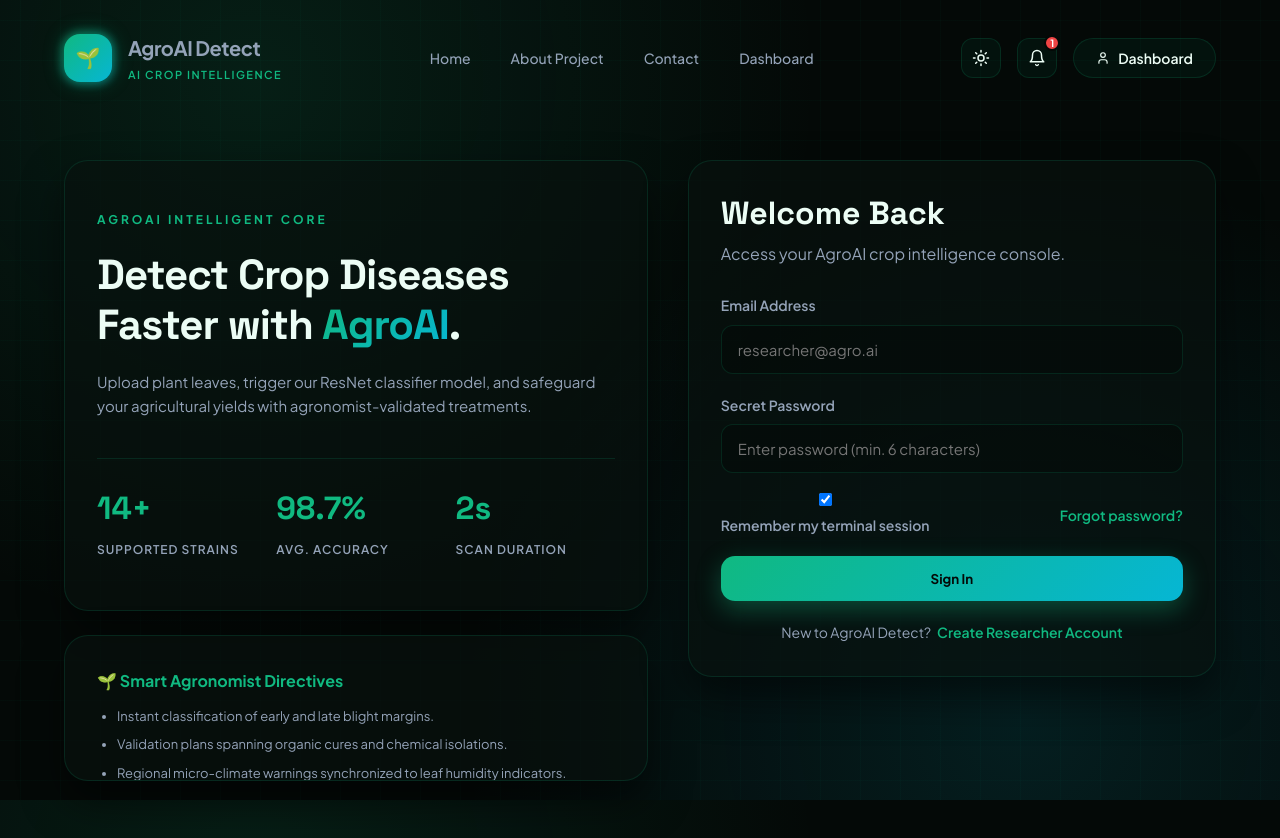
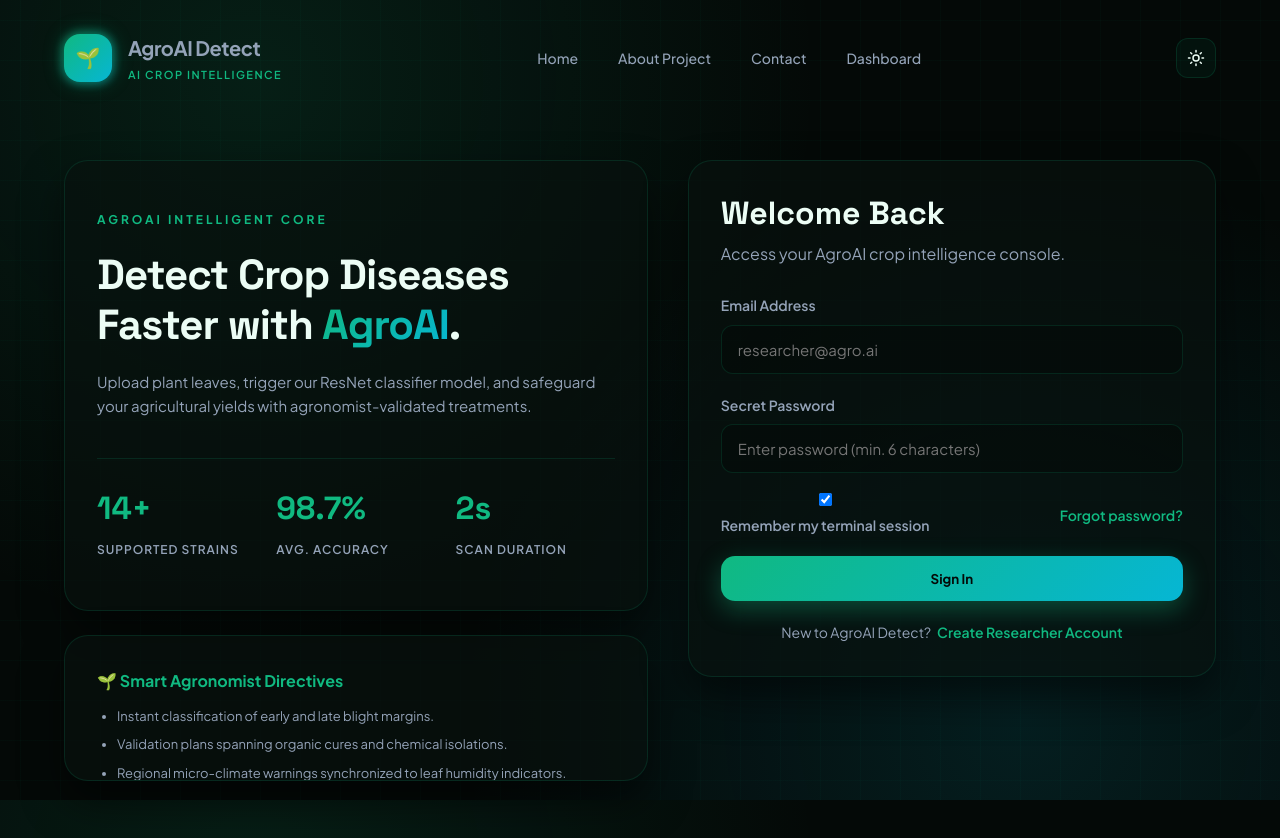
Before and after one commit to Abderrahim-issou/PFM, a React (Vite) app in the folder frontend/: page /login in a window 1280 px wide. Shown: the top 838 px of the page. Built offline with nearby package versions, Linux system fonts and the light colour scheme.

Commit message:
Update Top bar

```diff
--- a/frontend/src/components/TopBar.tsx
+++ b/frontend/src/components/TopBar.tsx
@@ -8,10 +8,9 @@ type TopBarProps = {
 }
 
 const TopBar = ({ showAuthButtons = true, showLogout = true }: TopBarProps) => {
-  const { setAuth } = useAuth()
+  const { user } = useAuth()
   const navigate = useNavigate()
   const [theme, setTheme] = useState<'dark' | 'light'>('dark')
-  const [showNotifications, setShowNotifications] = useState(false)
   const [notifications, setNotifications] = useState([
     {
       id: 1,
@@ -144,116 +143,8 @@ const TopBar = ({ showAuthButtons = true, showLogout = true }: TopBarProps) => {
           )}
         </button>
 
-        {/* Notifications Button */}
-        {true && (
-          <div style={{ position: 'relative' }}>
-            <button
-              className="icon-btn"
-              onClick={() => setShowNotifications(!showNotifications)}
-              title="Notifications"
-              type="button"
-            >
-              <svg
-                fill="none"
-                height="18"
-                stroke="currentColor"
-                strokeLinecap="round"
-                strokeLinejoin="round"
-                strokeWidth="2"
-                viewBox="0 0 24 24"
-                width="18"
-              >
-                <path d="M6 8a6 6 0 0 1 12 0c0 7 3 9 3 9H3s3-2 3-9M10.3 21a1.94 1.94 0 0 0 3.4 0" />
-              </svg>
-              {unreadCount > 0 && <span className="badge-count">{unreadCount}</span>}
-            </button>
-
-            {showNotifications && (
-              <div
-                className="glass-card"
-                style={{
-                  position: 'absolute',
-                  top: '52px',
-                  right: '0',
-                  width: '320px',
-                  padding: '16px',
-                  zIndex: 200,
-                  boxShadow: '0 15px 35px rgba(0,0,0,0.3)',
-                  border: '1px solid var(--card-border)',
-                  display: 'flex',
-                  flexDirection: 'column',
-                  gap: '12px',
-                  borderRadius: '16px',
-                }}
-              >
-                <div
-                  style={{
-                    display: 'flex',
-                    justifyContent: 'space-between',
-                    alignItems: 'center',
-                    borderBottom: '1px solid var(--card-border)',
-                    paddingBottom: '8px',
-                  }}
-                >
-                  <h4 style={{ fontSize: '14px', fontWeight: 700 }}>Notifications</h4>
-                  {unreadCount > 0 && (
-                    <button
-                      className="link"
-                      onClick={markAllAsRead}
-                      style={{ fontSize: '11px' }}
-                      type="button"
-                    >
-                      Mark all read
-                    </button>
-                  )}
-                </div>
-                <div style={{ display: 'flex', flexDirection: 'column', gap: '8px' }}>
-                  {notifications.map(n => (
-                    <div
-                      key={n.id}
-                      style={{
-                        padding: '8px',
-                        borderRadius: '8px',
-                        background: n.unread ? 'rgba(16, 185, 129, 0.05)' : 'transparent',
-                        border: '1px solid rgba(16, 185, 129, 0.02)',
-                        display: 'flex',
-                        flexDirection: 'column',
-                        gap: '2px',
-                      }}
-                    >
-                      <div
-                        style={{
-                          display: 'flex',
-                          justifyContent: 'space-between',
-                          alignItems: 'center',
-                        }}
-                      >
-                        <span
-                          style={{
-                            fontSize: '12px',
-                            fontWeight: 700,
-                            color: n.unread ? 'var(--primary)' : 'var(--text)',
-                          }}
-                        >
-                          {n.title}
-                        </span>
-                        <span style={{ fontSize: '10px', color: 'var(--muted)' }}>
-                          {n.time}
-                        </span>
-                      </div>
-                      <p style={{ fontSize: '11px', margin: 0, color: 'var(--text-secondary)' }}>
-                        {n.desc}
-                      </p>
-                    </div>
-                  ))}
-                </div>
-              </div>
-            )}
-          </div>
-        )}
-
         {/* Authenticated Actions */}
-        {true ? (
+        {user?.email ? (
           <>
             <button className="ghost" onClick={() => navigate('/dashboard')} type="button">
               <svg
```
